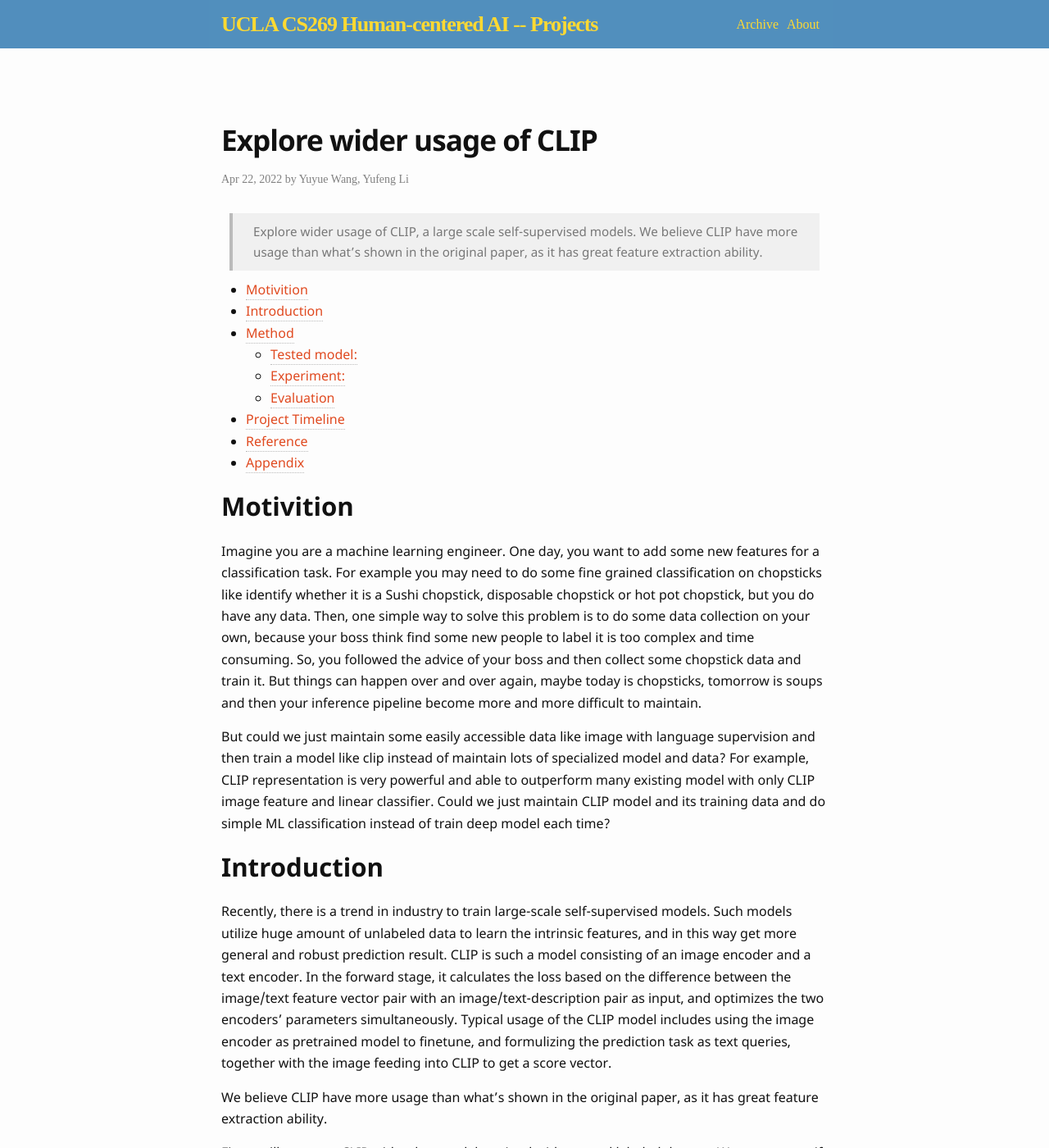
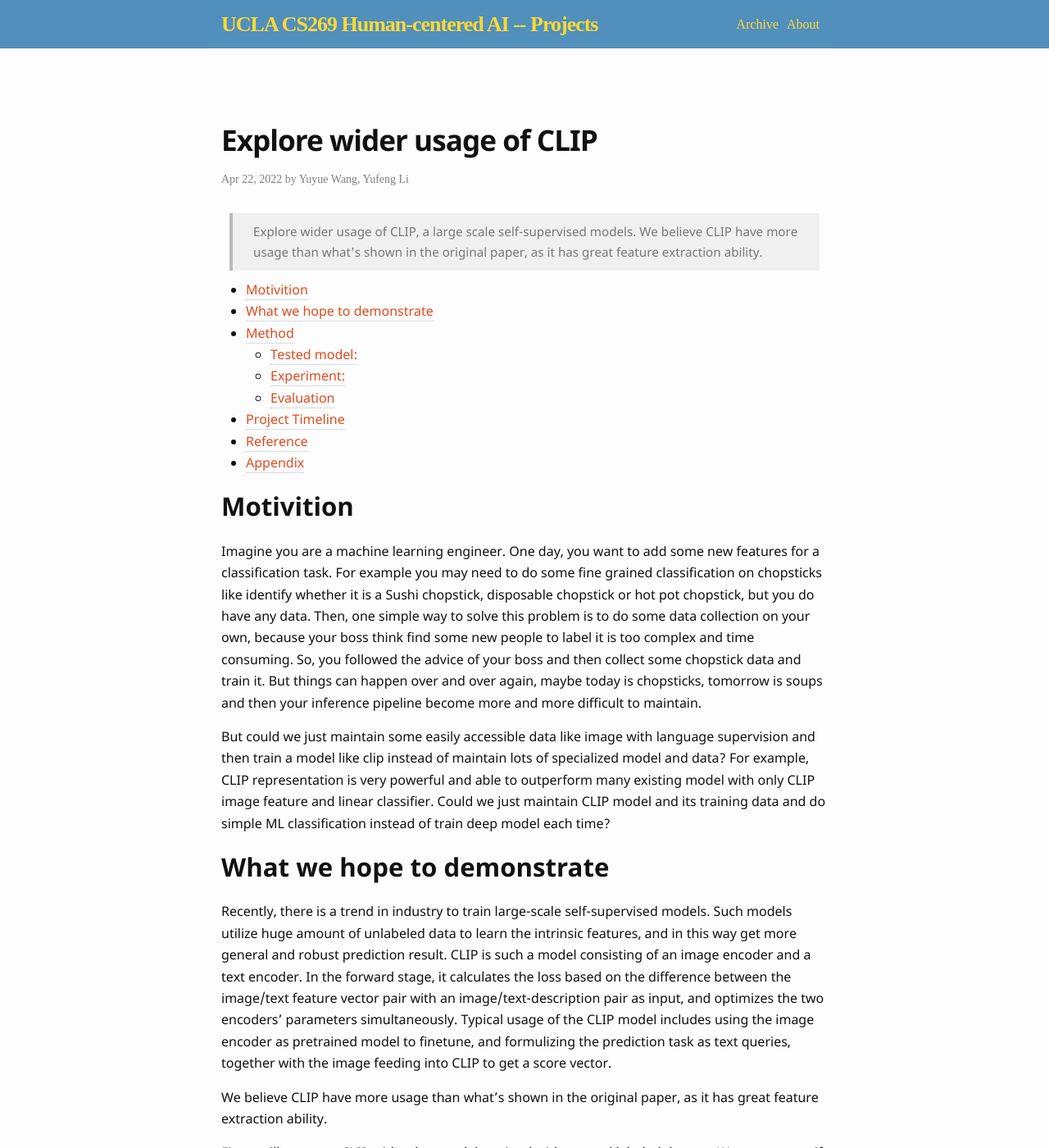
Before and after one commit to UCLAdeepvision/CS269-projects-2022spring, a Jekyll site: the page built from _posts/2022-4-22-yyyf-clip.md, in a window 1280 px wide and 1400 px high. Shown: the whole window at 82% size. Built offline with Jekyll 4.4.1, drawn with Linux system fonts in a browser that asks for light colours; some web fonts are replaced; comment, search, counter and statistics services are not loaded.

```diff
--- a/_posts/2022-4-22-yyyf-clip.md
+++ b/_posts/2022-4-22-yyyf-clip.md
@@ -21,7 +21,7 @@ Imagine you are a machine learning engineer. One day, you want to add some new f
 But could we just maintain some easily accessible data like image with language supervision and then train a model like clip instead of maintain lots of specialized model and data? For example, CLIP representation is very powerful and able to outperform many existing model with only CLIP image feature and linear classifier. Could we just maintain CLIP model and its training data and do simple ML classification instead of train deep model each time?
 
 
-## Introduction
+## What we hope to demonstrate
 Recently, there is a trend in industry to train large-scale self-supervised models. Such models utilize huge amount of unlabeled data to learn the intrinsic features, and in this way get more general and robust prediction result. CLIP is such a model consisting of an image encoder and a text encoder. In the forward stage, it calculates the loss based on the difference between the image/text feature vector pair with an image/text-description pair as input, and optimizes the two encoders' parameters simultaneously. Typical usage of the CLIP model includes using the image encoder as pretrained model to finetune, and formulizing the prediction task as text queries, together with the image feeding into CLIP to get a score vector.
 
 We believe CLIP have more usage than what's shown in the original paper, as it has great feature extraction ability.
@@ -101,7 +101,6 @@ Clustering task:
 - Week 9-10: Start writing report and prepare for presentation.
 
 
-
 ## Reference
 
 [1] Radford, Alec, et al. "Learning Transferable Visual Models From Natural Language Supervision" *arXiv*. 2021.
```
